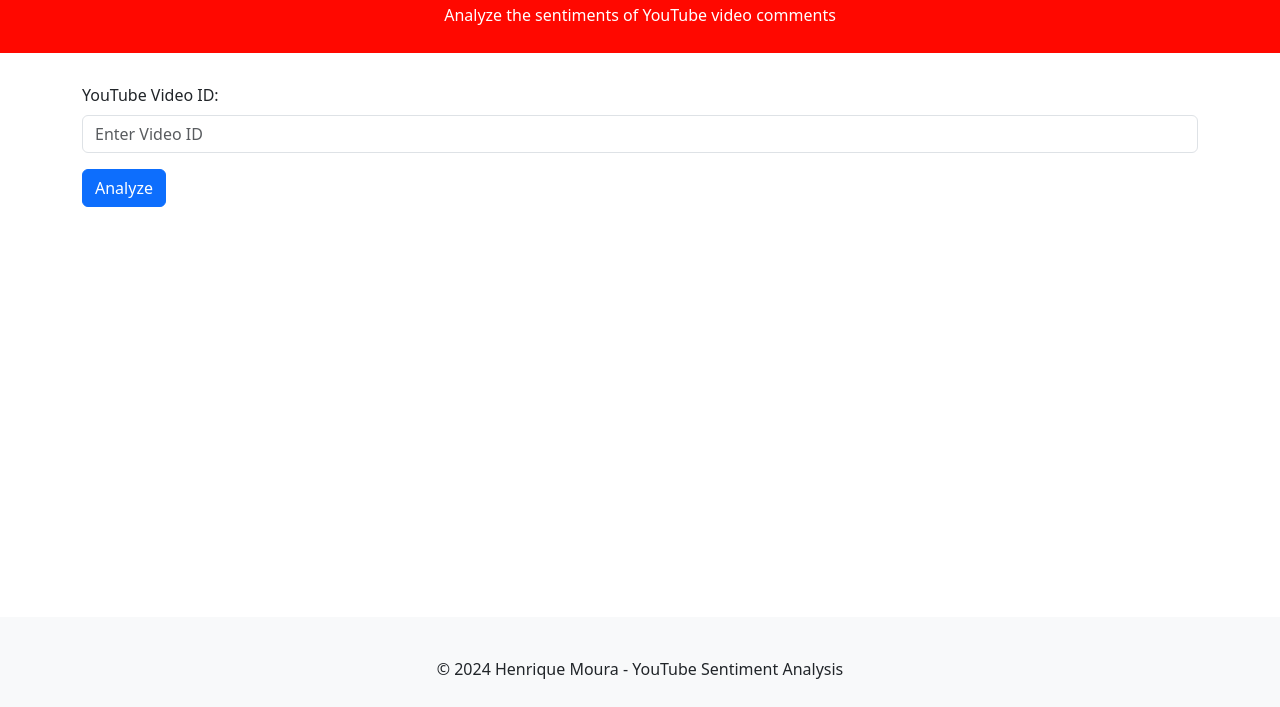
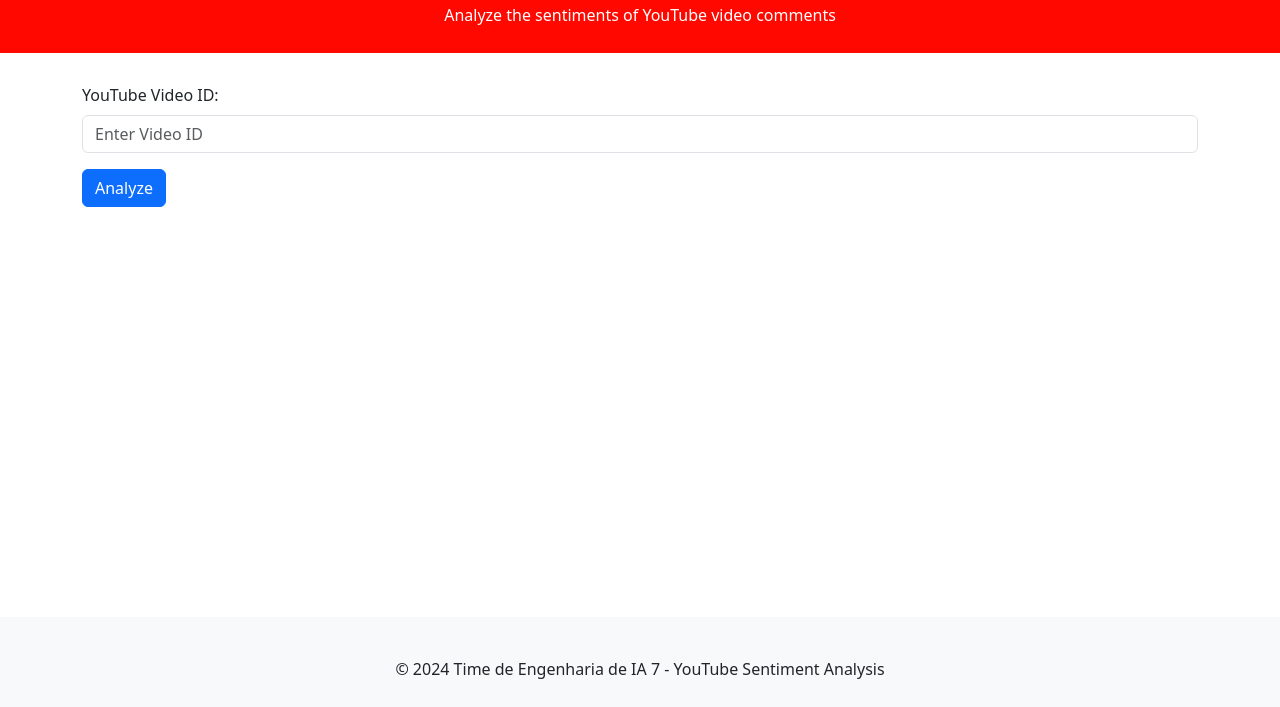
Before and after one commit to ohenriquemoura/topicosV, a plain HTML site: page static/index.html in a window 1280 px wide. Shown: the part 93-800 px from the top of the page. Drawn offline with nearby package versions, Linux system fonts and the light colour scheme.

```diff
--- a/static/index.html
+++ b/static/index.html
@@ -55,7 +55,7 @@
     <!-- Footer -->
     <footer>
         <div class="container">
-            <p>&copy; 2024 Henrique Moura - YouTube Sentiment Analysis</p>
+            <p>&copy; 2024 Time de Engenharia de IA 7 - YouTube Sentiment Analysis</p>
         </div>
     </footer>
 
```
